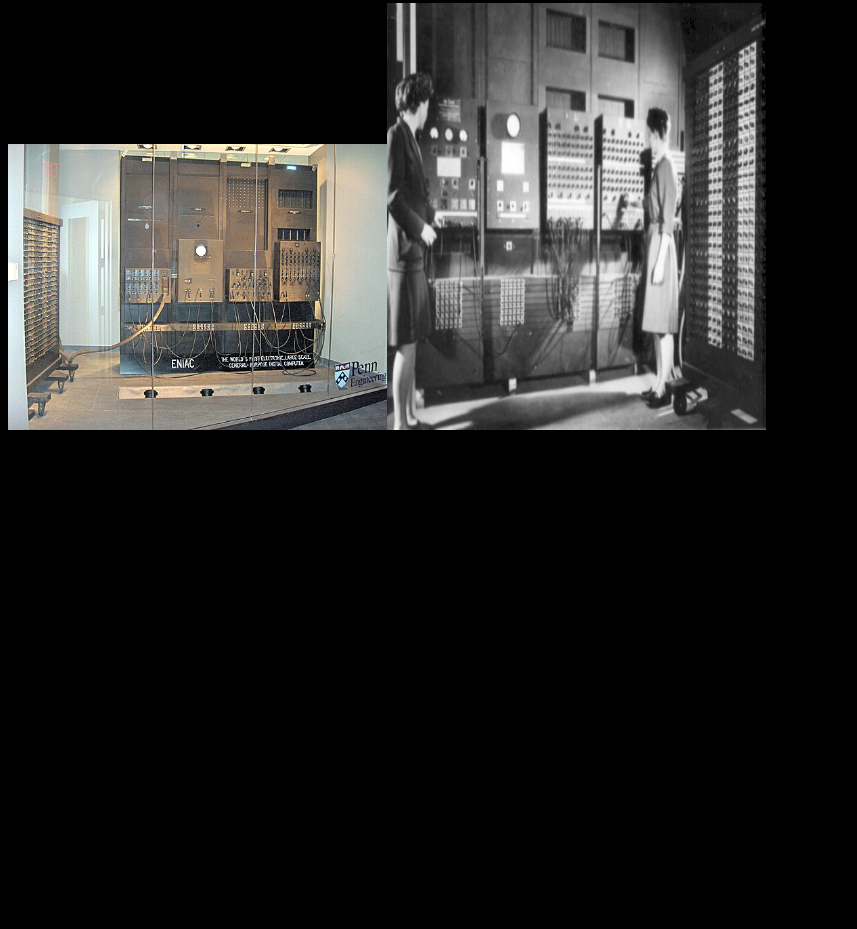
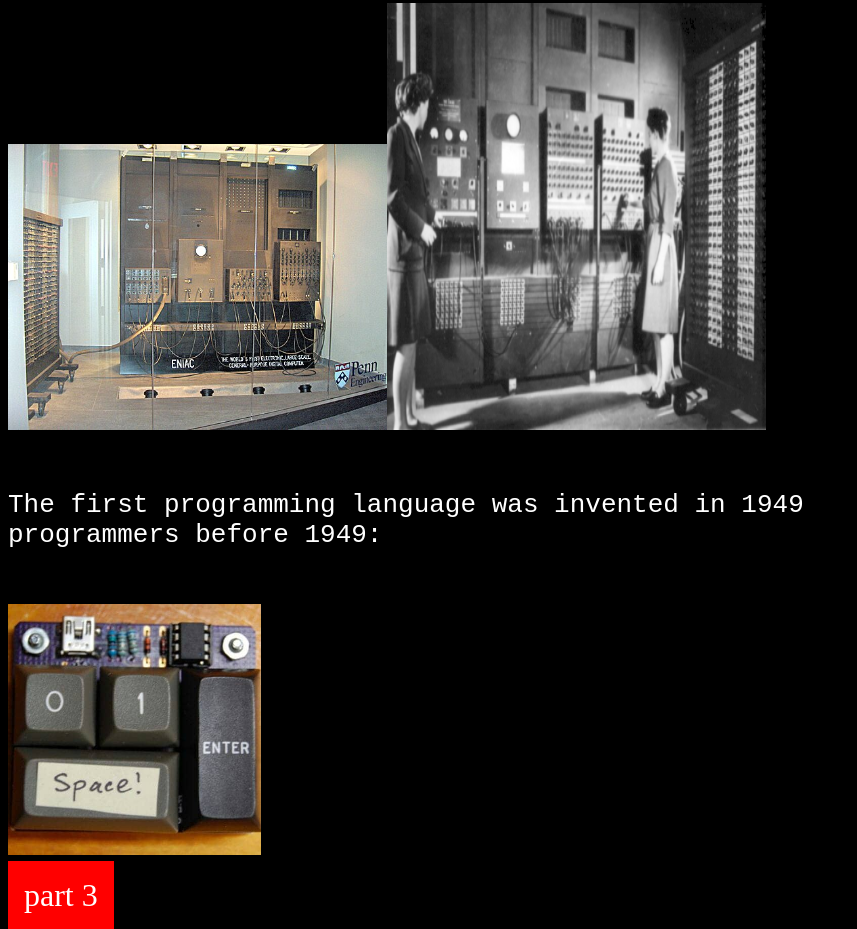
Before and after one commit to satoru38salah/part-2, a plain HTML site: page index.html in a window 1280 px wide. Shown: the part 583-1512 px from the top of the page, without its empty margins (0-857 px from the left). Before the commit the page ends 1025 px from the top, so only its background shows below. Drawn offline with Linux system fonts and the light colour scheme.

Commit message:
Add files via upload

```diff
--- a/index.html
+++ b/index.html
@@ -44,6 +44,16 @@
 		tr
 		{
 			font-size: 200%;
+		}
+		a
+		{
+    		color:white;
+    		font-size: 200%;
+    		text-decoration: none;
+   			background-color: red;
+   			padding: 15px;
+   			text-align: center;
+    		border: 1px solid red;
 		}
 		</style>
 
@@ -111,7 +121,17 @@
 </table>
 <p><i>ENIAC</i>, the first computer that worked with machine language</p>
 <img src="ENIAC1.jpg" width="30%"><img src="ENIAC2.gif" width="30%" height="427px">
-
+<br>
+<pre>
+<p style="color:white">
+The first programming language was invented in 1949
+programmers before 1949:
+</p>
+</pre>
+<img src="meme2.jpg" width="20%">
+<br>
+<br>
+<a href="https://satoru38salah.github.io/part-3/">part 3</a>
 
 </body>
 
```
Also changed, not shown: meme2.jpg (added).
